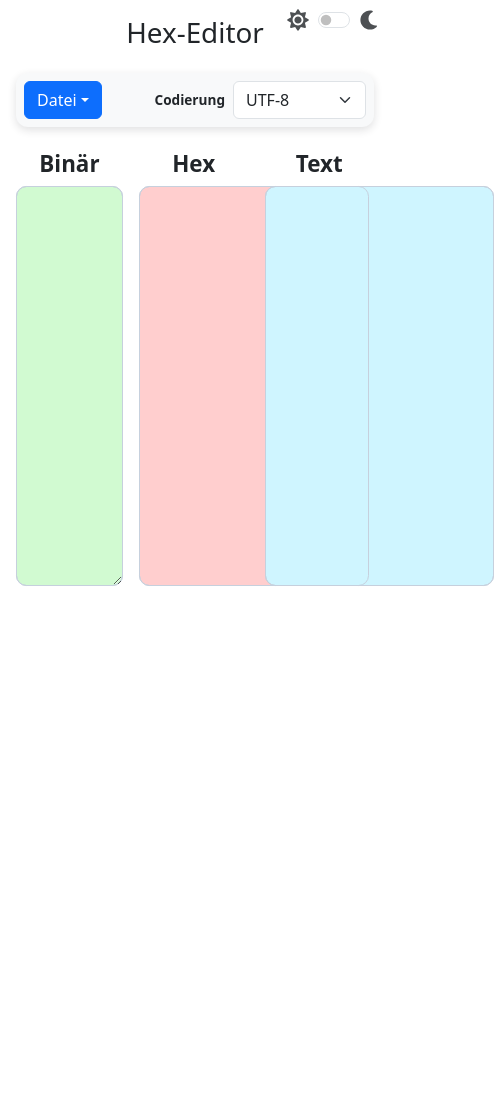
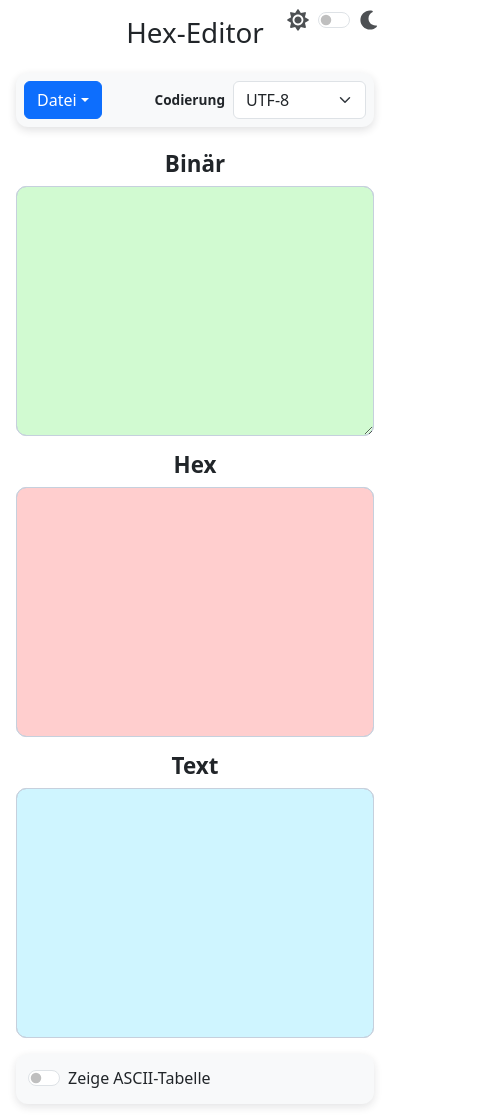
Before and after one commit to tools-info-bw-de/hexeditor, a SvelteKit app: page / in a window 390 px wide. Shown: the whole page, 494 px wide, since content can reach past the window. Before the commit the page ends 844 px from the top, so only its background shows below. Built offline with nearby package versions, Linux system fonts and the light colour scheme.

Commit message:
css fixes

```diff
--- a/src/lib/components/BinaryView.svelte
+++ b/src/lib/components/BinaryView.svelte
@@ -171,7 +171,7 @@
 
 	.editor-wrap {
 		position: relative;
-		min-height: 400px;
+		/* min-height: 400px; */
 	}
 
 	.overlay,
@@ -196,6 +196,16 @@
 		overflow-x: hidden;
 		overflow-y: auto;
 		flex-grow: 1;
+	}
+
+	@media (max-width: 750px) {
+		.overlay,
+		textarea {
+			min-width: 100%;
+			max-width: 100%;
+			min-height: 250px !important;
+			max-height: 250px;
+		}
 	}
 
 	.overlay {
--- a/src/lib/components/HexView.svelte
+++ b/src/lib/components/HexView.svelte
@@ -147,7 +147,7 @@
 
 	.editor-wrap {
 		position: relative;
-		min-height: 400px;
+		/* min-height: 400px; */
 	}
 
 	.overlay,
@@ -174,6 +174,16 @@
 		min-width: 230px;
 		max-width: 250px;
 		scrollbar-gutter: stable none;
+	}
+
+	@media (max-width: 750px) {
+		.overlay,
+		textarea {
+			min-width: 100%;
+			max-width: 100%;
+			min-height: 250px !important;
+			max-height: 250px;
+		}
 	}
 
 	.overlay {
--- a/src/lib/components/TextView.svelte
+++ b/src/lib/components/TextView.svelte
@@ -227,7 +227,7 @@
 
 	.editor-wrap {
 		position: relative;
-		min-height: 400px;
+		/* min-height: 400px; */
 	}
 
 	.overlay,
@@ -252,6 +252,16 @@
 		overflow-wrap: anywhere;
 		overflow-x: hidden;
 		overflow-y: auto;
+	}
+
+	@media (max-width: 750px) {
+		.overlay,
+		textarea {
+			min-width: 100%;
+			max-width: 100%;
+			min-height: 250px !important;
+			max-height: 250px;
+		}
 	}
 
 	.overlay {
--- a/src/routes/+layout.svelte
+++ b/src/routes/+layout.svelte
@@ -15,6 +15,3 @@
 </svelte:head>
 
 {@render children()}
-
-<style>
-</style>
--- a/src/routes/+page.svelte
+++ b/src/routes/+page.svelte
@@ -2,6 +2,7 @@
 	import BinaryView from '$lib/components/BinaryView.svelte';
 	import HexView from '$lib/components/HexView.svelte';
 	import TextView from '$lib/components/TextView.svelte';
+	import { slide } from 'svelte/transition';
 	import { onMount } from 'svelte';
 
 	let bytes = $state(new Uint8Array([]));
@@ -17,6 +18,63 @@
 	let textAreaHeight = $state(0);
 	let theme = $state('light');
 	let isThemeManual = $state(false);
+	let showAsciiTable = $state(false);
+
+	const asciiControlNames = [
+		'NUL',
+		'SOH',
+		'STX',
+		'ETX',
+		'EOT',
+		'ENQ',
+		'ACK',
+		'BEL',
+		'BS',
+		'TAB',
+		'LF',
+		'VT',
+		'FF',
+		'CR',
+		'SO',
+		'SI',
+		'DLE',
+		'XON',
+		'DC2',
+		'XOFF',
+		'DC4',
+		'NAK',
+		'SYN',
+		'ETB',
+		'CAN',
+		'EM',
+		'SUB',
+		'ESC',
+		'FS',
+		'GS',
+		'RS',
+		'US'
+	];
+
+	const asciiRows = Array.from({ length: 128 }, (_, code) => {
+		const binary = code.toString(2).padStart(8, '0');
+		const hex = code.toString(16).toUpperCase().padStart(2, '0');
+		let textValue;
+
+		if (code <= 31) textValue = asciiControlNames[code];
+		else if (code === 32) textValue = 'SPACE';
+		else if (code === 127) textValue = 'DEL';
+		else textValue = String.fromCharCode(code);
+
+		return { code, binary, hex, textValue };
+	});
+
+	const asciiColumns = 3;
+	const asciiRowsPerColumn = Math.ceil(asciiRows.length / asciiColumns);
+	const asciiTableGroups = Array.from({ length: asciiColumns }, (_, groupIndex) => {
+		const start = groupIndex * asciiRowsPerColumn;
+		const end = start + asciiRowsPerColumn;
+		return asciiRows.slice(start, end);
+	});
 
 	function resolveSystemTheme() {
 		if (typeof window === 'undefined') return 'light';
@@ -96,6 +154,22 @@
 
 	function updateBytes(newBytes) {
 		bytes = newBytes;
+	}
+
+	function appendAsciiByte(code) {
+		const safeCode = Number(code);
+		if (!Number.isInteger(safeCode) || safeCode < 0 || safeCode > 255) return;
+
+		const nextBytes = new Uint8Array(bytes.length + 1);
+		nextBytes.set(bytes, 0);
+		nextBytes[bytes.length] = safeCode;
+		updateBytes(nextBytes);
+	}
+
+	function handleAsciiRowKeydown(event, code) {
+		if (event.key !== 'Enter' && event.key !== ' ') return;
+		event.preventDefault();
+		appendAsciiByte(code);
 	}
 
 	function setEncoding(nextEncoding) {
@@ -289,7 +363,7 @@
 			</select>
 		</label>
 	</div>
-	<section class="d-flex gap-3">
+	<section class="d-flex gap-3 split-container">
 		<div class="pane pane-binary flex-grow-1">
 			<BinaryView
 				{bytes}
@@ -316,6 +390,54 @@
 			/>
 		</div>
 	</section>
+
+	<section class="ascii-section mt-3">
+		<div class="form-check form-switch">
+			<input
+				id="ascii-table-switch"
+				type="checkbox"
+				class="form-check-input"
+				role="switch"
+				bind:checked={showAsciiTable}
+				aria-controls="ascii-table-panel"
+				aria-expanded={showAsciiTable}
+			/>
+			<label for="ascii-table-switch" class="form-check-label">Zeige ASCII-Tabelle</label>
+		</div>
+
+		{#if showAsciiTable}
+			<div id="ascii-table-panel" class="ascii-grid mt-2" transition:slide>
+				{#each asciiTableGroups as group, groupIndex (`ascii-group-${groupIndex}`)}
+					<div class="table-responsive">
+						<table class="table table-hover table-sm table-bordered align-middle ascii-table">
+							<thead>
+								<tr>
+									<th scope="col" class="">Binär</th>
+									<th scope="col" class="">Hex</th>
+									<th scope="col" class="">Text</th>
+								</tr>
+							</thead>
+							<tbody>
+								{#each group as row (row.code)}
+									<tr
+										class="ascii-row-link"
+										tabindex="0"
+										role="link"
+										onclick={() => appendAsciiByte(row.code)}
+										onkeydown={(event) => handleAsciiRowKeydown(event, row.code)}
+									>
+										<td class="mono col-binary">{row.binary}</td>
+										<td class="mono col-hex">{row.hex}</td>
+										<td class="mono col-text">{row.textValue}</td>
+									</tr>
+								{/each}
+							</tbody>
+						</table>
+					</div>
+				{/each}
+			</div>
+		{/if}
+	</section>
 </main>
 
 <style>
@@ -333,8 +455,9 @@
 		box-shadow: 0 3px 8px rgba(var(--bs-body-color-rgb), 0.14);
 	}
 
-	:global(html[data-bs-theme='dark']) .options {
-		box-shadow: 0 3px 8px rgba(var(--bs-body-color-rgb), 0.3);
+	:global(html[data-bs-theme='dark']) .options,
+	:global(html[data-bs-theme='dark']) .ascii-section {
+		box-shadow: 0 3px 8px #000;
 	}
 
 	:global(html[data-bs-theme='dark'] textarea) {
@@ -353,6 +476,7 @@
 	:global([data-bs-theme='dark']) {
 		--bs-body-bg: #494949;
 		--bs-body-color: #f8f9fa;
+		--bs-tertiary-bg: #3c3c3c;
 	}
 
 	.app {
@@ -418,4 +542,84 @@
 	.pane-text {
 		flex: 0 1 var(--w3);
 	}
+
+	@media (max-width: 750px) {
+		.split-container {
+			flex-direction: column;
+		}
+	}
+
+	.ascii-section {
+		background: var(--bs-tertiary-bg);
+		border-radius: 0.75rem;
+		padding: 0.75rem;
+		box-shadow: 0 3px 8px rgba(var(--bs-body-color-rgb), 0.12);
+	}
+
+	.ascii-table {
+		margin-bottom: 0;
+		text-align: center;
+	}
+
+	.ascii-grid {
+		display: grid;
+		grid-template-columns: repeat(3, minmax(0, 1fr));
+		gap: 0.75rem;
+	}
+
+	.ascii-table th,
+	.ascii-table td {
+		vertical-align: middle;
+	}
+
+	.ascii-row-link {
+		cursor: pointer;
+	}
+
+	.ascii-row-link:focus {
+		outline: 2px solid var(--bs-primary);
+		outline-offset: -2px;
+	}
+
+	.ascii-row-link:hover td {
+		filter: brightness(0.96);
+	}
+
+	:global(html[data-bs-theme='dark']) .ascii-row-link:hover td {
+		filter: brightness(1.1);
+	}
+
+	.mono {
+		font-family: 'Fira Code', 'JetBrains Mono', monospace;
+	}
+
+	.col-binary {
+		background: #d1fad1;
+	}
+
+	.col-hex {
+		background: #ffcece;
+	}
+
+	.col-text {
+		background: #cff5ff;
+	}
+
+	:global(html[data-bs-theme='dark']) .col-binary {
+		background: #23442d;
+	}
+
+	:global(html[data-bs-theme='dark']) .col-hex {
+		background: #4a2727;
+	}
+
+	:global(html[data-bs-theme='dark']) .col-text {
+		background: #1f3e48;
+	}
+
+	@media (max-width: 1100px) {
+		.ascii-grid {
+			grid-template-columns: 1fr;
+		}
+	}
 </style>
```
